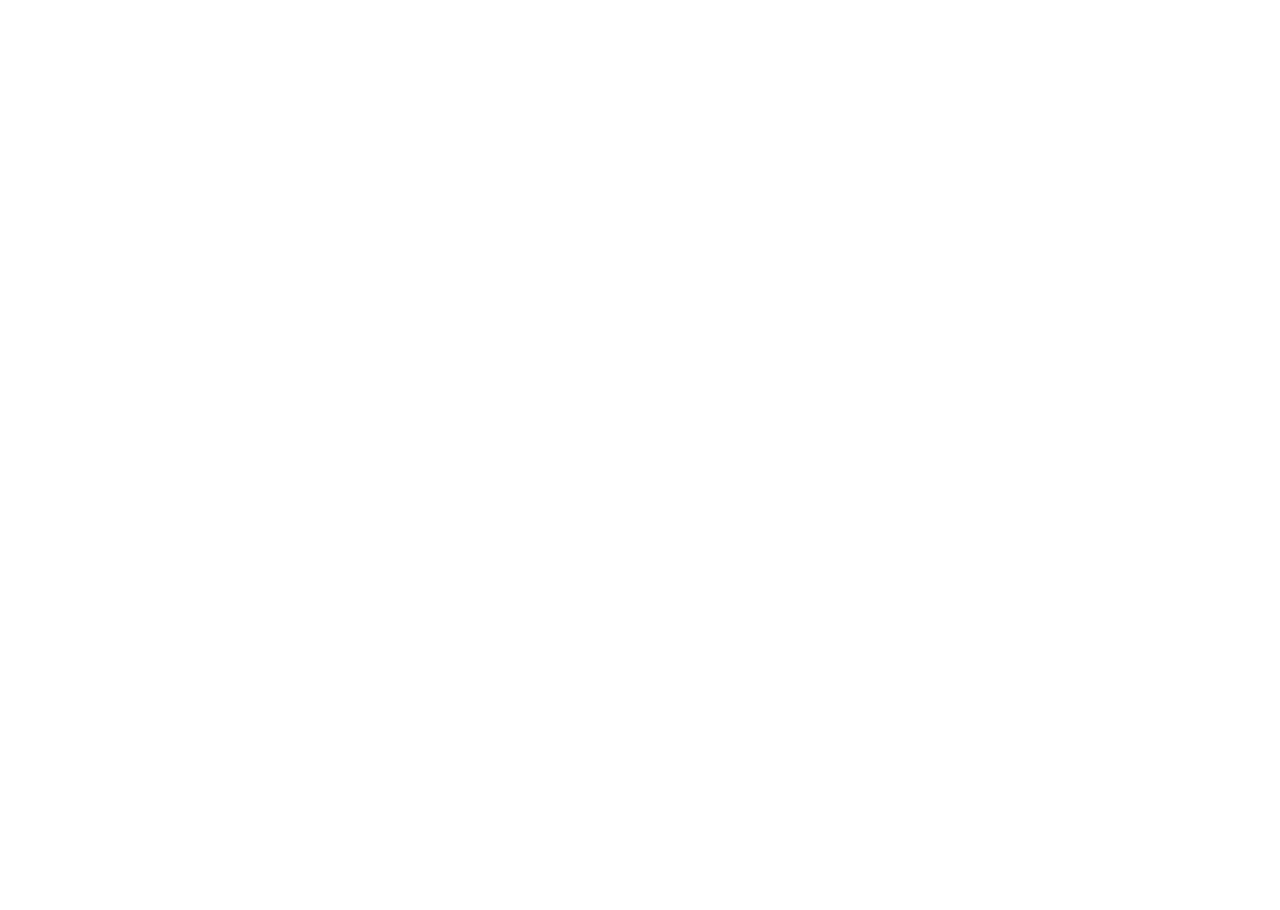
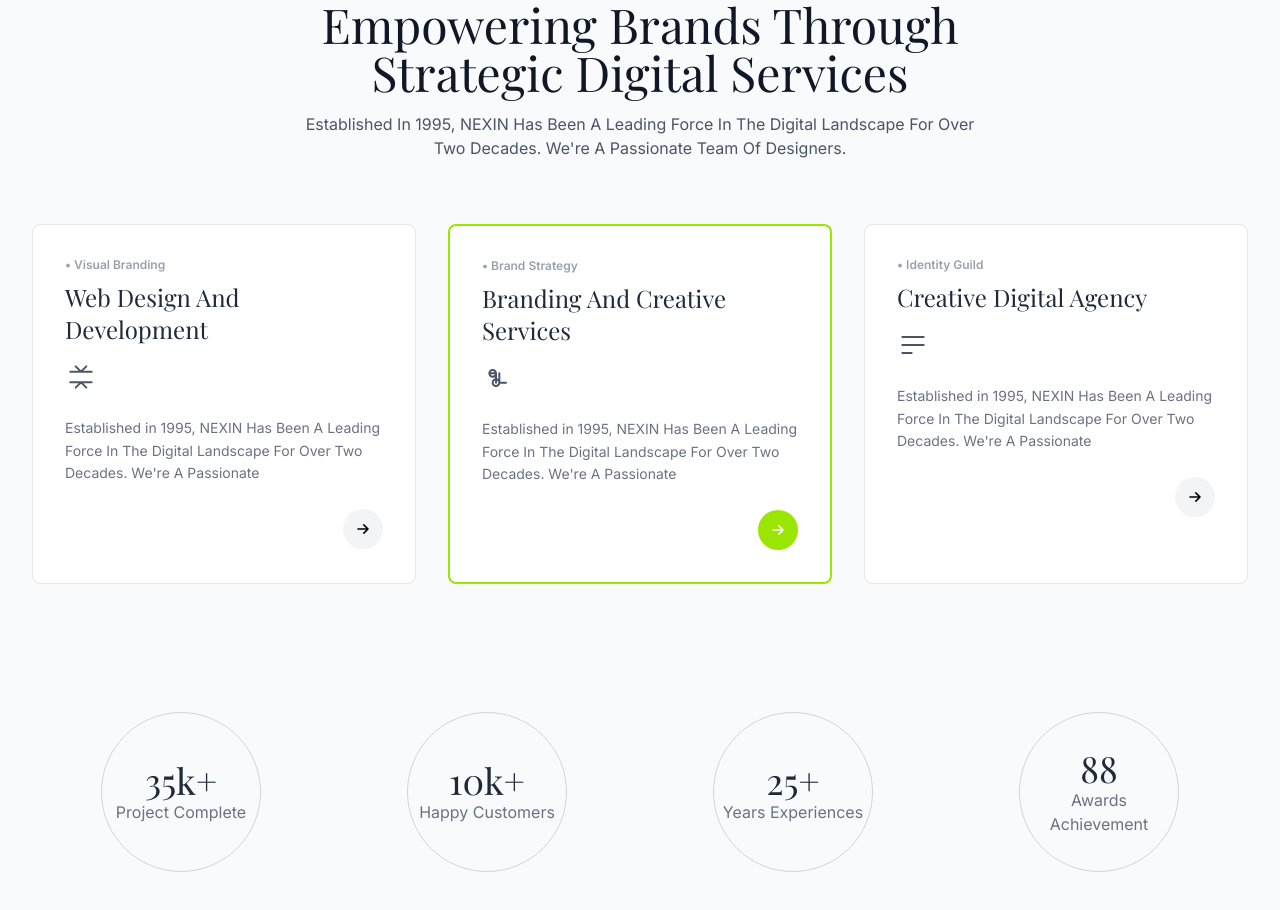
Before and after one commit to viniciusoliveira-27/teste-nex-landing-page, a React (Vite) app: page / in a window 1280 px wide. Shown: the part 2137-3047 px from the top of the page. Before the commit the page ends 1997 px from the top, so only its background shows below. Built offline with nearby package versions, Linux system fonts and the light colour scheme.

Commit message:
feat: add component servicesSection

```diff
--- a/src/App.tsx
+++ b/src/App.tsx
@@ -1,13 +1,15 @@
 import React from 'react';
 import Navbar from './components/navbar/navbar';
-import Hero from './components/hero';
+import DigitalSolution from './components/hero/digitalSolution';
+import ServicesSection from './components/serviceCard';
 
 
 const App: React.FC = () => {
   return (
     <div className="min-h-screen bg-white">
       <Navbar />
-      <Hero />
+      <DigitalSolution />
+      <ServicesSection />
 
     </div>
   );
--- /dev/null
+++ b/src/components/serviceCard/index.ts
@@ -0,0 +1 @@
+export { default } from './servicesSection';
--- /dev/null
+++ b/src/components/serviceCard/servicesSection.tsx
@@ -0,0 +1,108 @@
+import React from 'react';
+
+
+interface ServiceCardData {
+  category: string;
+  title: string;
+  description: string;
+  icon: React.ReactNode;
+  isFeatured?: boolean;
+}
+
+interface StatData {
+  value: string;
+  label: string;
+}
+
+
+// --- Componente da Nova Seção de Serviços ---
+const ServicesSection: React.FC = () => {
+  // Dados para os cards de serviço
+  const services: ServiceCardData[] = [
+    {
+      category: 'Visual Branding',
+      title: 'Web Design And Development',
+      description: "Established in 1995, NEXIN Has Been A Leading Force In The Digital Landscape For Over Two Decades. We're A Passionate",
+      icon: <svg className="w-8 h-8" fill="none" stroke="currentColor" viewBox="0 0 24 24"><path strokeLinecap="round" strokeLinejoin="round" strokeWidth="1.5" d="M4 8h16M4 16h16M8 4l4 4 4-4M8 20l4-4 4 4"></path></svg>,
+    },
+    {
+      category: 'Brand Strategy',
+      title: 'Branding And Creative Services',
+      description: "Established in 1995, NEXIN Has Been A Leading Force In The Digital Landscape For Over Two Decades. We're A Passionate",
+      icon: <svg className="w-8 h-8" fill="none" stroke="currentColor" viewBox="0 0 24 24"><path strokeLinecap="round" strokeLinejoin="round" strokeWidth="1.5" d="M10.5 8.5a2.5 2.5 0 11-5 0 2.5 2.5 0 015 0zm0 0v7m-5-7h5m2.5 7a2.5 2.5 0 10-5 0 2.5 2.5 0 005 0zm0 0V8.5m5 7h-5"></path></svg>,
+      isFeatured: true,
+    },
+    {
+      category: 'Identity Guild',
+      title: 'Creative Digital Agency',
+      description: "Established in 1995, NEXIN Has Been A Leading Force In The Digital Landscape For Over Two Decades. We're A Passionate",
+      icon: <svg className="w-8 h-8" fill="none" stroke="currentColor" viewBox="0 0 24 24"><path strokeLinecap="round" strokeLinejoin="round" strokeWidth="1.5" d="M4 6h16M4 12h16M4 18h7"></path></svg>,
+    },
+  ];
+
+  // Dados para as estatísticas
+  const stats: StatData[] = [
+    { value: '35k+', label: 'Project Complete' },
+    { value: '10k+', label: 'Happy Customers' },
+    { value: '25+', label: 'Years Experiences' },
+    { value: '88', label: 'Awards Achievement' },
+  ];
+
+  return (
+    <section className="font-sans bg-gray-50 py-20 lg:py-28">
+      <div className="max-w-7xl mx-auto px-4 sm:px-6 lg:px-8">
+        <div className="flex flex-col items-center text-center gap-16">
+
+          {/* Cabeçalho da Seção */}
+          <div className="relative max-w-2xl mx-auto">
+            <div className="absolute -left-24 -top-8 hidden lg:block">
+               <svg className="w-20 h-20 text-gray-300 animate-spin-slow" viewBox="0 0 100 100" fill="none" xmlns="http://www.w3.org/2000/svg">
+                <path d="M50 0L61.226 23.4315L85.3553 29.2893L70.1756 48.1685L76.5685 72.8115L50 62.5L23.4315 72.8115L29.8244 48.1685L4.64466 29.2893L38.774 23.4315L50 0Z" fill="currentColor"/>
+              </svg>
+            </div>
+            <p className="text-sm font-semibold text-gray-500 tracking-widest mb-2">SERVICES</p>
+            <h2 className="font-serif text-4xl md:text-5xl text-gray-900 mb-4">Empowering Brands Through Strategic Digital Services</h2>
+            <p className="text-gray-600">
+              Established In 1995, NEXIN Has Been A Leading Force In The Digital Landscape For Over Two Decades. We're A Passionate Team Of Designers.
+            </p>
+          </div>
+
+          {/* Grid de Cards de Serviço */}
+          <div className="grid md:grid-cols-2 lg:grid-cols-3 gap-8 w-full">
+            {services.map((service, index) => (
+              <div
+                key={index}
+                className={`group bg-white p-8 rounded-lg text-left transition-all duration-300 ease-in-out hover:shadow-2xl hover:-translate-y-2 ${service.isFeatured ? 'border-2 border-lime-400' : 'border border-gray-200'}`}
+              >
+                <p className="text-xs font-semibold text-gray-400 mb-2">• {service.category}</p>
+                <h3 className="font-serif text-2xl text-gray-800 mb-4">{service.title}</h3>
+                <div className="text-gray-600 mb-6">{service.icon}</div>
+                <p className="text-sm text-gray-500 leading-relaxed mb-6">{service.description}</p>
+                <div className="flex justify-end">
+                  <button className={`w-10 h-10 rounded-full flex items-center justify-center transition-colors duration-300 ${service.isFeatured ? 'bg-lime-400 text-white' : 'bg-gray-100 group-hover:bg-lime-400 group-hover:text-white'}`}>
+                    <svg className="w-5 h-5" fill="none" stroke="currentColor" viewBox="0 0 24 24"><path strokeLinecap="round" strokeLinejoin="round" strokeWidth="2" d="M13 7l5 5-5 5M6 12h12"></path></svg>
+                  </button>
+                </div>
+              </div>
+            ))}
+          </div>
+
+          {/* Seção de Estatísticas */}
+          <div className="w-full grid grid-cols-2 md:grid-cols-4 gap-2 pt-12">
+            {stats.map((stat, index) => (
+              <div key={index} className="flex flex-col items-center justify-center p-4">
+                <div className="w-40 h-40 rounded-full border border-gray-300 flex flex-col items-center justify-center text-center">
+                  <p className="font-serif text-4xl text-gray-800">{stat.value}</p>
+                  <p className="text-gray-500">{stat.label}</p>
+                </div>
+              </div>
+            ))}
+          </div>
+
+        </div>
+      </div>
+    </section>
+  );
+};
+
+export default ServicesSection;
```
